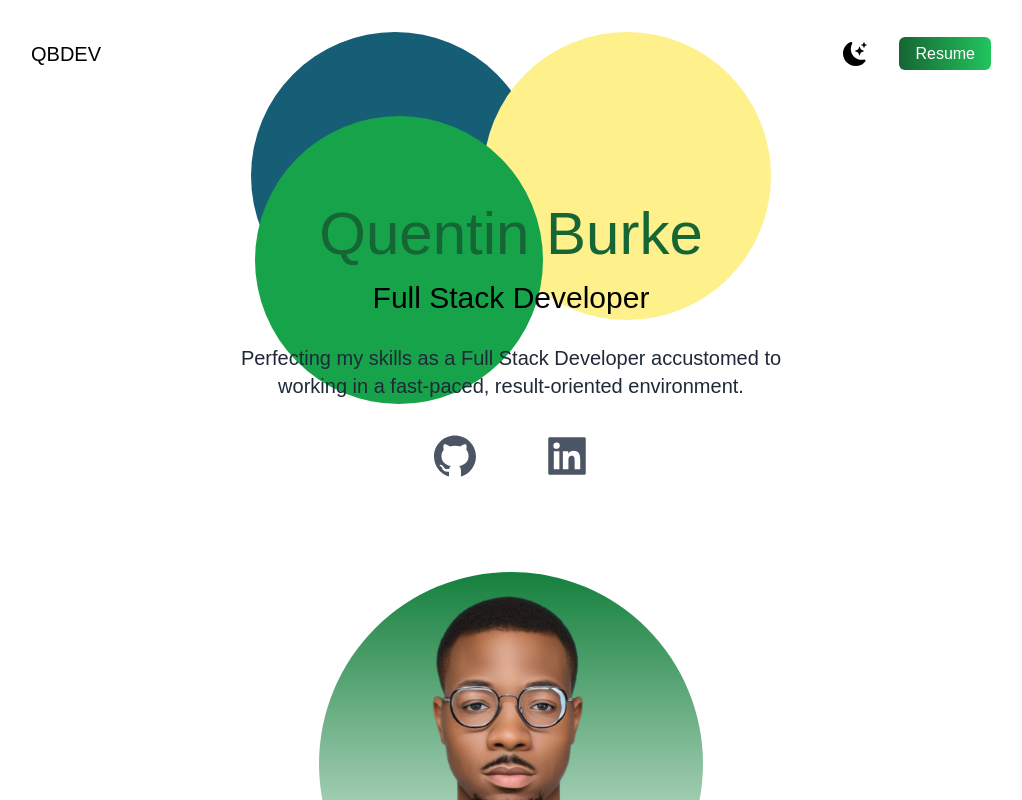
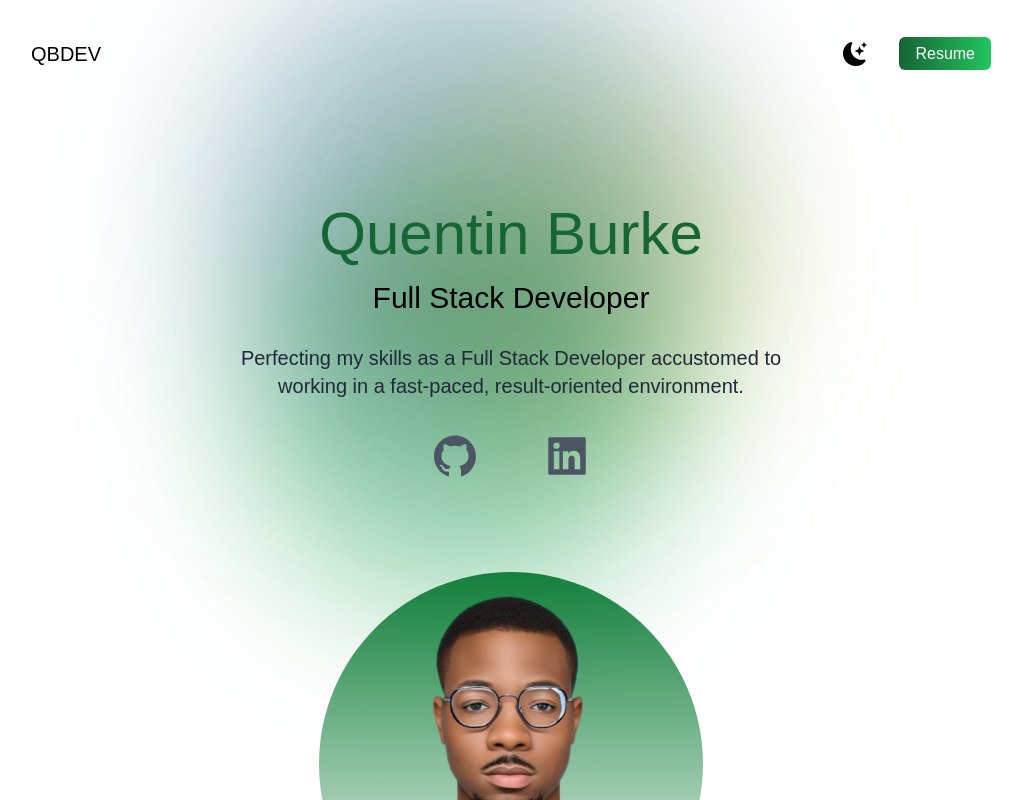
Before and after one commit to QuentinBurke96/My-Portfolio, a Next.js app: page / in a window 1280 px wide. Shown: the top 800 px of the page, without its empty margins (129-1151 px from the left). Built offline with nearby package versions, Linux system fonts and the light colour scheme.

Commit message:
Animation Complete

```diff
--- a/pages/index.js
+++ b/pages/index.js
@@ -49,10 +49,10 @@ export default function Home() {
         <link rel="icon" href="/favicon.ico" />
       </Head>
       <main className=" bg-white px-10 dark:bg-green-950 md:px-20 lg:px-40">
-<div className="fixed top-1/2 left-1/2 transform -translate-x-1/2 -translate-y-1/2 w-full max-w-lg">
-  <div className="fixed bottom-20 -left-1 w-72 h-72 bg-cyan-800 rounded-full"></div>
-  <div className="fixed bottom-20 -right-1 w-72 h-72 bg-yellow-200 rounded-full"></div>
-  <div className="fixed -bottom-1 w-72 h-72 bg-green-600 rounded-full"></div>
+<div className="fixed top-2/3 left-1/2 transform -translate-x-1/2 -translate-y-1/2 w-full max-w-lg">
+  <div className="fixed bottom-20 -left-1 w-96 h-96 bg-cyan-800 rounded-full mix-blend-multiply filter blur-3xl opacity-40 animate-blob"></div>
+  <div className="fixed bottom-20 -right-1 w-96 h-96 bg-yellow-200 rounded-full mix-blend-multiply filter blur-3xl opacity-40 animate-blob animation-delay-2000"></div>
+  <div className="fixed -bottom-20 w-96 h-96 bg-green-600 rounded-full mix-blend-multiply filter blur-3xl opacity-40 animate-blob animation-delay-4000"></div>
 </div>
         <Fade top distance="20%" duration={1500}>
           <section className="min-h-screen">
--- a/styles/globals.css
+++ b/styles/globals.css
@@ -1,6 +1,16 @@
 @tailwind base;
 @tailwind components;
 @tailwind utilities;
+
+@layer utilities {
+  .animation-delay-2000 {
+    animation-delay: 2s;
+  }
+  .animation-delay-4000 {
+    animation-delay: 4s;
+  }
+}
+
 
 html,
 body {
--- a/tailwind.config.js
+++ b/tailwind.config.js
@@ -7,9 +7,26 @@ module.exports = {
   ],
   theme: {
     extend: {
-      // animation: {
-      //   'bounce': 'bounce 1s linear infinite',
-      // },
+      animation: {
+        blob: "blob 5s infinite"
+      },
+      keyframes: {
+        blob: {
+          "0%": {
+            transform: "translate(0px, 0px) scale(1)",
+          },
+          "33%" : {
+            transform: "translate(30px, -50px) scale(1.3)",
+          },
+          "66%" : {
+            transform: "translate(-20px, 20px) scale(0.7)",
+          },
+          "66%" : {
+            transform: "translate(0px, 0px)scale(1)",
+          },
+        }
+
+      },
       fontFamily: {
         burtons: "burtons",
         poppins: ["Poppins", "sans-serif"],
```
